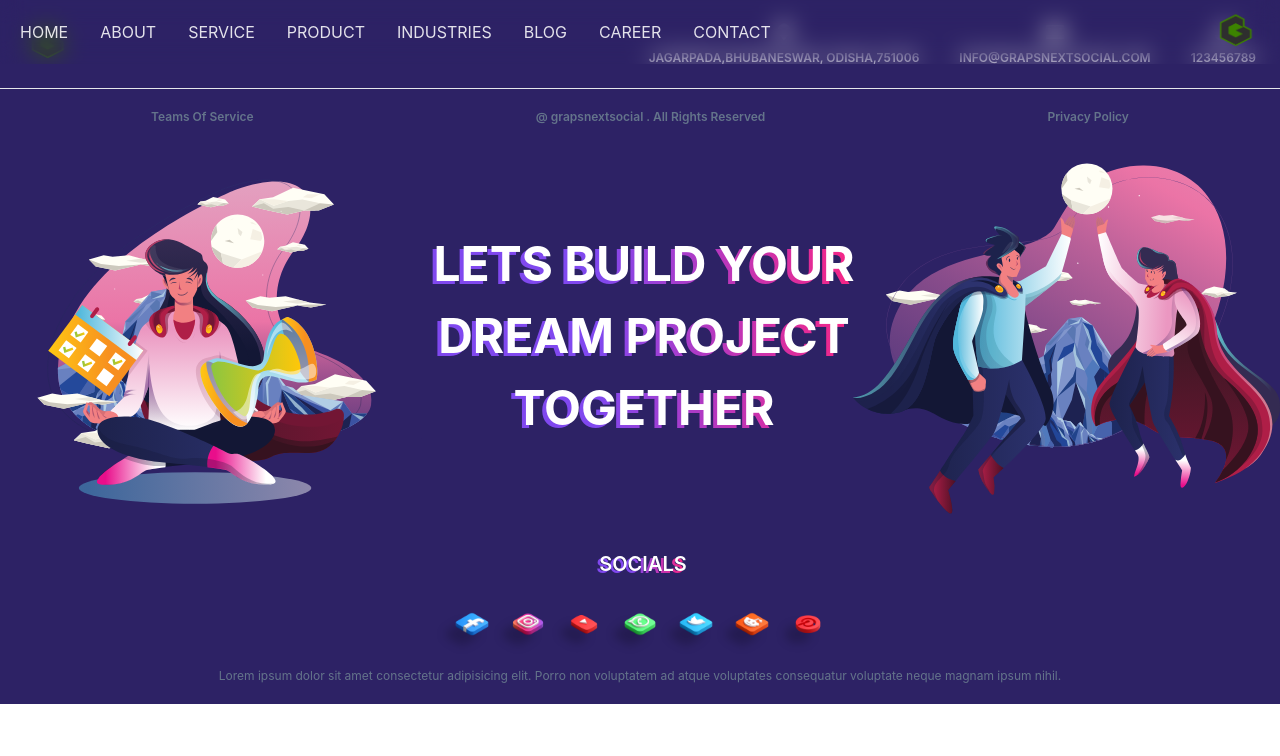
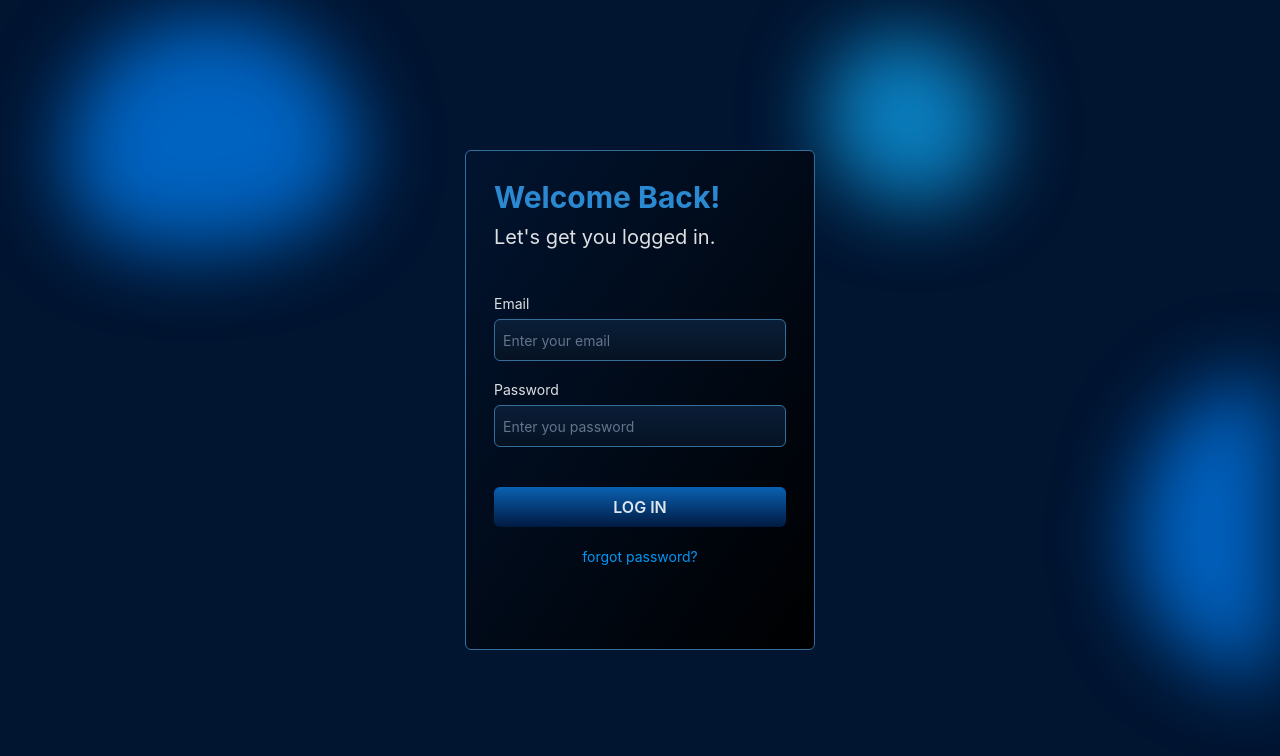
Before and after one commit to sarojdey/gns-clone, a React (Vite) app: page /admin/auth in a window 1280 px wide. Shown: the top 756 px of the page. Built offline with nearby package versions, Linux system fonts and the light colour scheme.

Commit message:
signin form

```diff
--- a/src/App.tsx
+++ b/src/App.tsx
@@ -14,6 +14,7 @@ import Industries from "./pages/Industries";
 import Product from "./pages/Product";
 import RootLayout from "./pages/RootLayout";
 import Service from "./pages/Service";
+import SignIn from "./pages/admin/auth/SignIn";
 
 const router = createBrowserRouter(
   createRoutesFromElements(
@@ -29,6 +30,7 @@ const router = createBrowserRouter(
         <Route path="/contact" element={<Contact />}></Route>
       </Route>
       <Route path="*" element={<RootLayout />}></Route>
+      <Route path="/admin/auth" element={<SignIn />}></Route>
     </Route>
   )
 );
--- /dev/null
+++ b/src/pages/admin/Admin.tsx
@@ -0,0 +1,5 @@
+function Admin() {
+  return <div>Admin</div>;
+}
+
+export default Admin;
--- /dev/null
+++ b/src/pages/admin/auth/SignIn.tsx
@@ -0,0 +1,51 @@
+import "./signin.css";
+
+function SignIn() {
+  return (
+    <div className="signin-container">
+      <div className="blob-c">
+        <div className="shape-blob"></div>
+        <div className="shape-blob one"></div>
+        <div className="shape-blob two"></div>
+      </div>
+      <div className="w-[350px] min-h-[500px] rounded-md bg-gradient-to-br from-[#011430] to-black opa z-10 border border-[#346e9b] p-7">
+        <h1 className=" text-3xl font-bold text-[#2b89d1]">Welcome Back!</h1>
+        <p className="mt-2 text-xl">Let's get you logged in.</p>
+
+        <form action="submit" className="mt-10">
+          <label htmlFor="email" className="text-sm">
+            Email
+          </label>
+          <input
+            placeholder="Enter your email"
+            type="email"
+            name="email"
+            id="email"
+            className="focus:border-[2px] mt-1 mb-4 p-2 bg-gradient-to-b from-[#0a1e38] to-[#061222] w-full min-h-10  rounded-md border border-[#346e9b] placeholder:text-sm placeholder:text-slate-500 text-[#4cc9f0]"
+          />
+          <label htmlFor="password" className="text-sm">
+            Password
+          </label>
+          <input
+            placeholder="Enter you password"
+            type="password"
+            name="password"
+            id="password"
+            className="focus:border-[2px] mt-1 p-2 bg-gradient-to-b from-[#0a1e38] to-[#061222] w-full min-h-10  rounded-md border border-[#346e9b] placeholder:text-sm placeholder:text-slate-500 text-[#4cc9f0]"
+          />
+          <button
+            type="submit"
+            className=" mt-10 w-full bg-gradient-to-b from-[#0a61b2] to-[#001a41] hover:from-[#007bff] hover:to-[#001d6b] min-h-10 rounded-md text-center uppercase font-semibold"
+          >
+            Log in
+          </button>
+          <p className="text-sm mt-5 text-center text-[#0096f3] hover:text-[#6fc8ff] cursor-pointer">
+            forgot password?
+          </p>
+        </form>
+      </div>
+    </div>
+  );
+}
+
+export default SignIn;
--- /dev/null
+++ b/src/pages/admin/auth/signin.css
@@ -0,0 +1,116 @@
+body {
+  margin: 0;
+  padding: 0;
+}
+
+input {
+  all: unset;
+  box-sizing: border-box;
+  appearance: none;
+  border: solid;
+}
+
+textarea {
+  all: unset;
+  box-sizing: border-box;
+  appearance: none;
+}
+
+button {
+  all: unset;
+  box-sizing: border-box;
+  cursor: pointer;
+}
+
+.signin-container {
+  background: #011430;
+  min-height: 100vh;
+  display: flex;
+  flex-direction: row;
+  align-items: center;
+  justify-content: center;
+  overflow: hidden;
+  position: relative;
+}
+
+.blob-c {
+  min-height: 100vh;
+  overflow: hidden;
+  position: absolute;
+  width: 100%;
+  filter: blur(40px);
+  /*   background: rgba(255,255,255,0.1) */
+}
+
+.shape-blob {
+  background: #0085ff;
+  height: 300px;
+  width: 350px;
+  border-radius: 40% 50% 30% 40%;
+  animation: transform 18s ease-in-out infinite both alternate,
+    movement_one 12s ease-in-out infinite both;
+  opacity: 0.7;
+  position: absolute;
+  left: 75%;
+  top: 40%;
+}
+.shape-blob.one {
+  background: #0085ff;
+  height: 200px;
+  width: 250px;
+  left: 10px;
+  top: 10px;
+  transform: rotate(-180deg);
+  animation: transform 8s ease-in-out infinite both alternate,
+    movement_two 20s ease-in-out infinite both;
+}
+
+.shape-blob.two {
+  background: #0eafff;
+  height: 150px;
+  width: 150px;
+  left: 800px;
+  top: 30px;
+  transform: rotate(-180deg);
+  animation: transform 7s ease-in-out infinite both alternate,
+    movement_two 23s ease-in-out infinite both;
+}
+
+@keyframes transform {
+  0%,
+  100% {
+    border-radius: 33% 67% 70% 30% / 30% 40% 70% 70%;
+  }
+  20% {
+    border-radius: 37% 63% 51% 49% / 37% 35% 35% 63%;
+  }
+  40% {
+    border-radius: 36% 64% 64% 36% / 64% 48% 52% 26%;
+  }
+  60% {
+    border-radius: 37% 63% 51% 49% / 30% 30% 70% 73%;
+  }
+  80% {
+    border-radius: 40% 60% 42% 58% / 51% 51% 49% 59%;
+  }
+}
+
+@keyframes movement_one {
+  0%,
+  100% {
+    transform: none;
+  }
+  50% {
+    transform: translate(50%, 20%) rotateY(10deg) scale(1);
+  }
+}
+
+@keyframes movement_two {
+  0%,
+  500% {
+    transform: none;
+  }
+  50% {
+    transform: translate(50%, 20%) rotate(-200deg) scale(1.3);
+  }
+}
```
